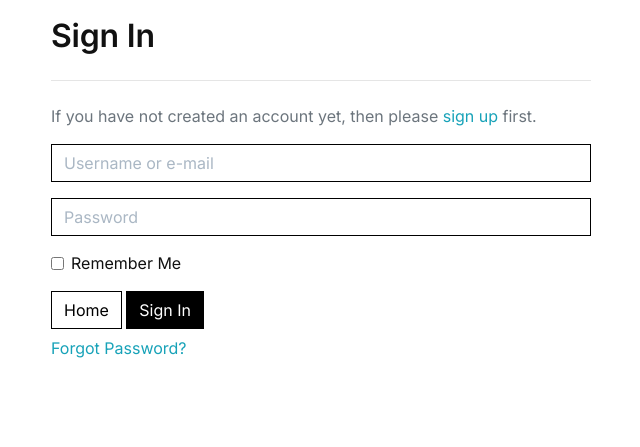
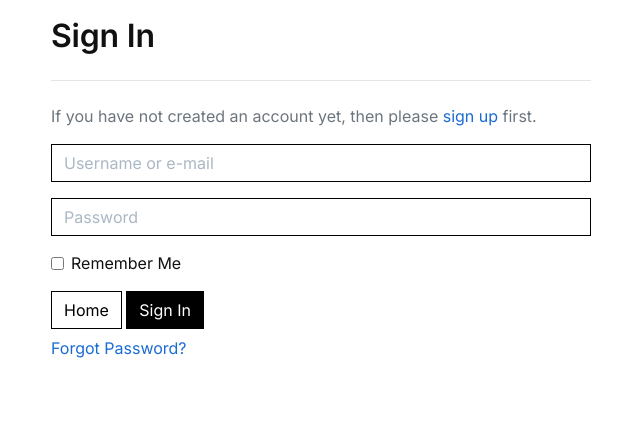
Before and after one commit to jtraveler/project-5-enhanced, a Django app: page /accounts/login/?next=/products/add/ in a window 1280 px wide. Shown: the part 208-655 px from the top of the page, without its empty margins (34-674 px from the left). Run offline with Django 4.2, Linux system fonts and the light colour scheme; some libraries are stand-ins or nearby versions.

Commit message:
fix: Removed .allauth-form-inner-content a because it was causing the form links to not have a strong contrast

```diff
--- a/static/base.css
+++ b/static/base.css
@@ -659,10 +659,6 @@ color: #fff;
   border-color: #222;
 }
 
-.allauth-form-inner-content a {
-color: #17a2b8; /* text-info */
-}
-
 
 /* Product Card Image Consistency */
 .card-img-top {
```
